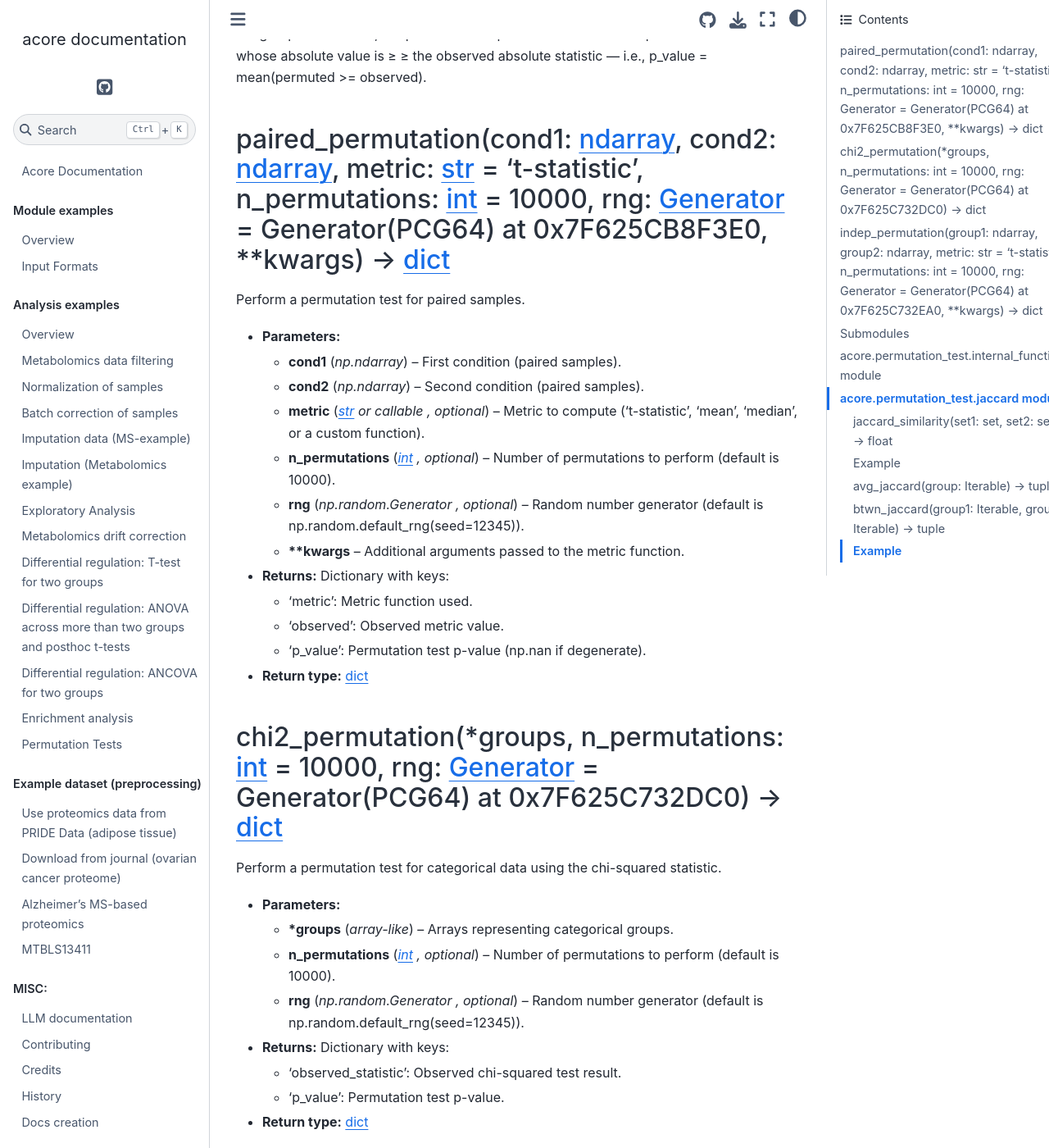
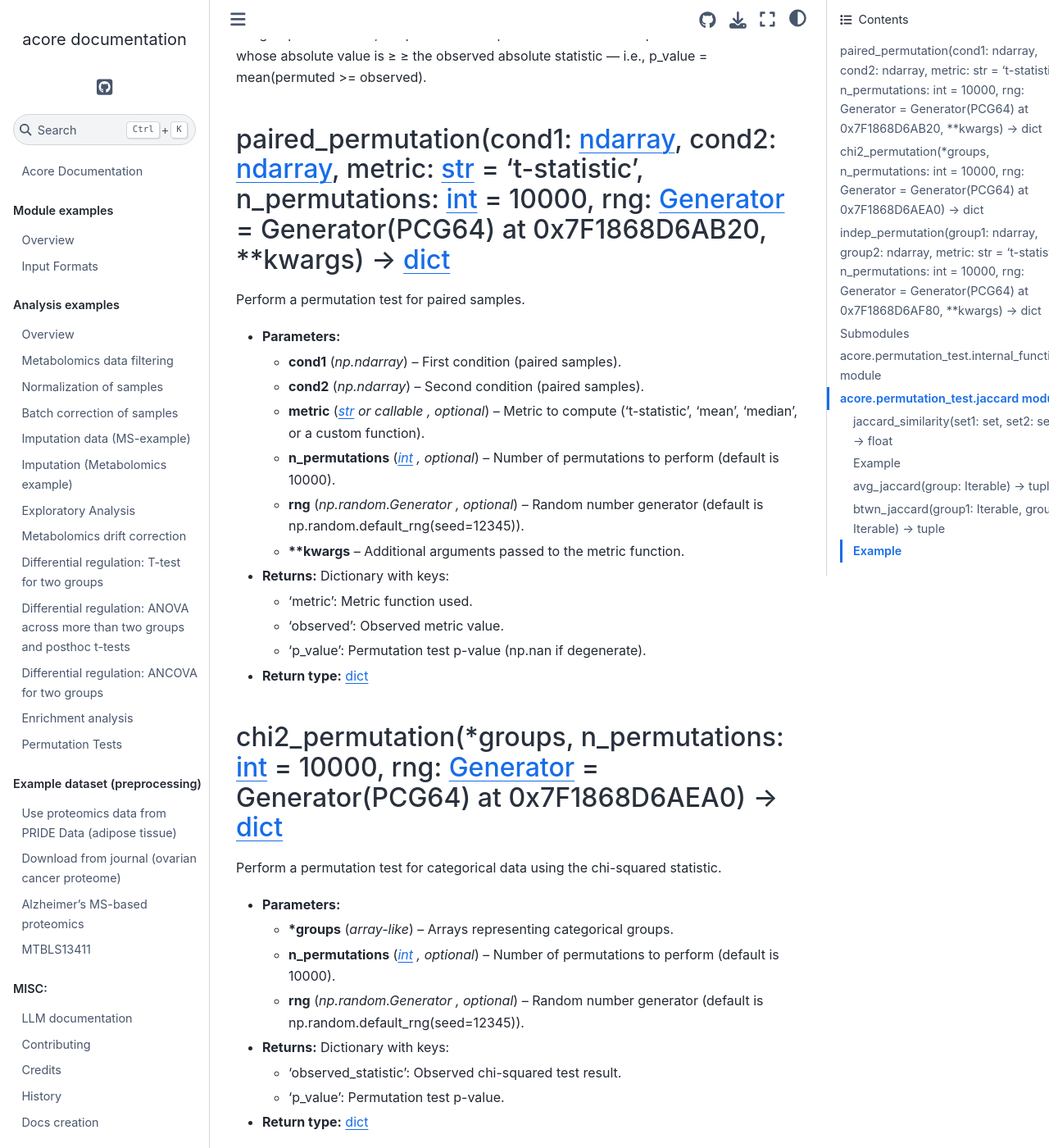
Before and after one commit to Multiomics-Analytics-Group/acore, a Sphinx documentation site: the page built from docs/markdown_ref/acore.permutation_test.md, in a window 1280 px wide and 1400 px high, scrolled down 1022 px. Shown: the whole window at 82% size. Built offline with Sphinx 7.4.7 and the Sphinx Book theme 1.1.4, drawn with Linux system fonts in a browser that asks for light colours; pages that are not in the unit, such as notebooks, are missing from menus; a script that is not in the unit is left out; some of the changed text lies outside the part shown.

Commit message:
docs: update markdown reference

```diff
--- a/docs/markdown_ref/acore.permutation_test.md
+++ b/docs/markdown_ref/acore.permutation_test.md
@@ -40,7 +40,7 @@ groups. In all three, the p-value is computed as the fraction of permuted statis
 absolute value is ≥ ≥ the observed absolute statistic — i.e., p_value = mean(permuted >=
 observed).
 
-### paired_permutation(cond1: [ndarray](https://numpy.org/doc/stable/reference/generated/numpy.ndarray.html#numpy.ndarray), cond2: [ndarray](https://numpy.org/doc/stable/reference/generated/numpy.ndarray.html#numpy.ndarray), metric: [str](https://docs.python.org/3/library/stdtypes.html#str) = 't-statistic', n_permutations: [int](https://docs.python.org/3/library/functions.html#int) = 10000, rng: [Generator](https://numpy.org/doc/stable/reference/random/generator.html#numpy.random.Generator) = Generator(PCG64) at 0x7F625CB8F3E0, \*\*kwargs) → [dict](https://docs.python.org/3/library/stdtypes.html#dict)
+### paired_permutation(cond1: [ndarray](https://numpy.org/doc/stable/reference/generated/numpy.ndarray.html#numpy.ndarray), cond2: [ndarray](https://numpy.org/doc/stable/reference/generated/numpy.ndarray.html#numpy.ndarray), metric: [str](https://docs.python.org/3/library/stdtypes.html#str) = 't-statistic', n_permutations: [int](https://docs.python.org/3/library/functions.html#int) = 10000, rng: [Generator](https://numpy.org/doc/stable/reference/random/generator.html#numpy.random.Generator) = Generator(PCG64) at 0x7F1868D6AB20, \*\*kwargs) → [dict](https://docs.python.org/3/library/stdtypes.html#dict)
 
 Perform a permutation test for paired samples.
 
@@ -59,7 +59,7 @@ Perform a permutation test for paired samples.
 * **Return type:**
   [dict](https://docs.python.org/3/library/stdtypes.html#dict)
 
-### chi2_permutation(\*groups, n_permutations: [int](https://docs.python.org/3/library/functions.html#int) = 10000, rng: [Generator](https://numpy.org/doc/stable/reference/random/generator.html#numpy.random.Generator) = Generator(PCG64) at 0x7F625C732DC0) → [dict](https://docs.python.org/3/library/stdtypes.html#dict)
+### chi2_permutation(\*groups, n_permutations: [int](https://docs.python.org/3/library/functions.html#int) = 10000, rng: [Generator](https://numpy.org/doc/stable/reference/random/generator.html#numpy.random.Generator) = Generator(PCG64) at 0x7F1868D6AEA0) → [dict](https://docs.python.org/3/library/stdtypes.html#dict)
 
 Perform a permutation test for categorical data using the chi-squared statistic.
 
@@ -74,7 +74,7 @@ Perform a permutation test for categorical data using the chi-squared statistic.
 * **Return type:**
   [dict](https://docs.python.org/3/library/stdtypes.html#dict)
 
-### indep_permutation(group1: [ndarray](https://numpy.org/doc/stable/reference/generated/numpy.ndarray.html#numpy.ndarray), group2: [ndarray](https://numpy.org/doc/stable/reference/generated/numpy.ndarray.html#numpy.ndarray), metric: [str](https://docs.python.org/3/library/stdtypes.html#str) = 't-statistic', n_permutations: [int](https://docs.python.org/3/library/functions.html#int) = 10000, rng: [Generator](https://numpy.org/doc/stable/reference/random/generator.html#numpy.random.Generator) = Generator(PCG64) at 0x7F625C732EA0, \*\*kwargs) → [dict](https://docs.python.org/3/library/stdtypes.html#dict)
+### indep_permutation(group1: [ndarray](https://numpy.org/doc/stable/reference/generated/numpy.ndarray.html#numpy.ndarray), group2: [ndarray](https://numpy.org/doc/stable/reference/generated/numpy.ndarray.html#numpy.ndarray), metric: [str](https://docs.python.org/3/library/stdtypes.html#str) = 't-statistic', n_permutations: [int](https://docs.python.org/3/library/functions.html#int) = 10000, rng: [Generator](https://numpy.org/doc/stable/reference/random/generator.html#numpy.random.Generator) = Generator(PCG64) at 0x7F1868D6AF80, \*\*kwargs) → [dict](https://docs.python.org/3/library/stdtypes.html#dict)
 
 Perform a permutation test for independent samples.
 
```
